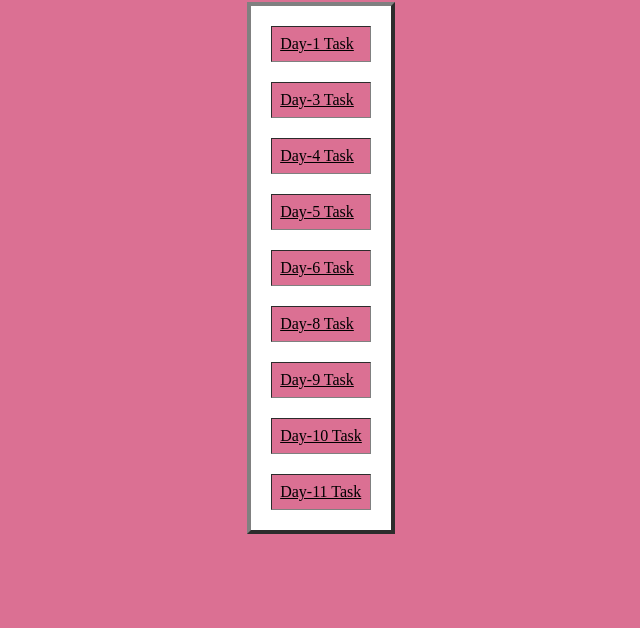
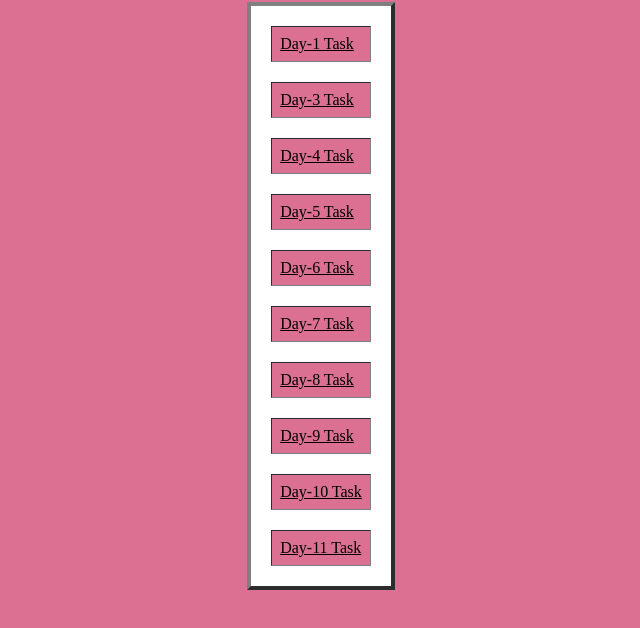
Before and after one commit to GovardhanKotnala/HTML-TASKS, a plain HTML site: page index.html in a window 1280 px wide. Shown: the part 78-706 px from the top of the page, without its empty margins (319-959 px from the left). Drawn offline with Linux system fonts and the light colour scheme.

Commit message:
Update index.html

```diff
--- a/index.html
+++ b/index.html
@@ -23,6 +23,9 @@
         <tr bgcolor="PaleVioletRed">
             <td><a href="day6/index6.html">Day-6 Task</a></td>
         </tr>
+         <tr bgcolor="PaleVioletRed">
+            <td><a href="day7/index7.html">Day-7 Task</a></td>
+        </tr>
         <tr bgcolor="PaleVioletRed">
             <td><a href="day8/index8.html">Day-8 Task</a></td>
         </tr>
```
